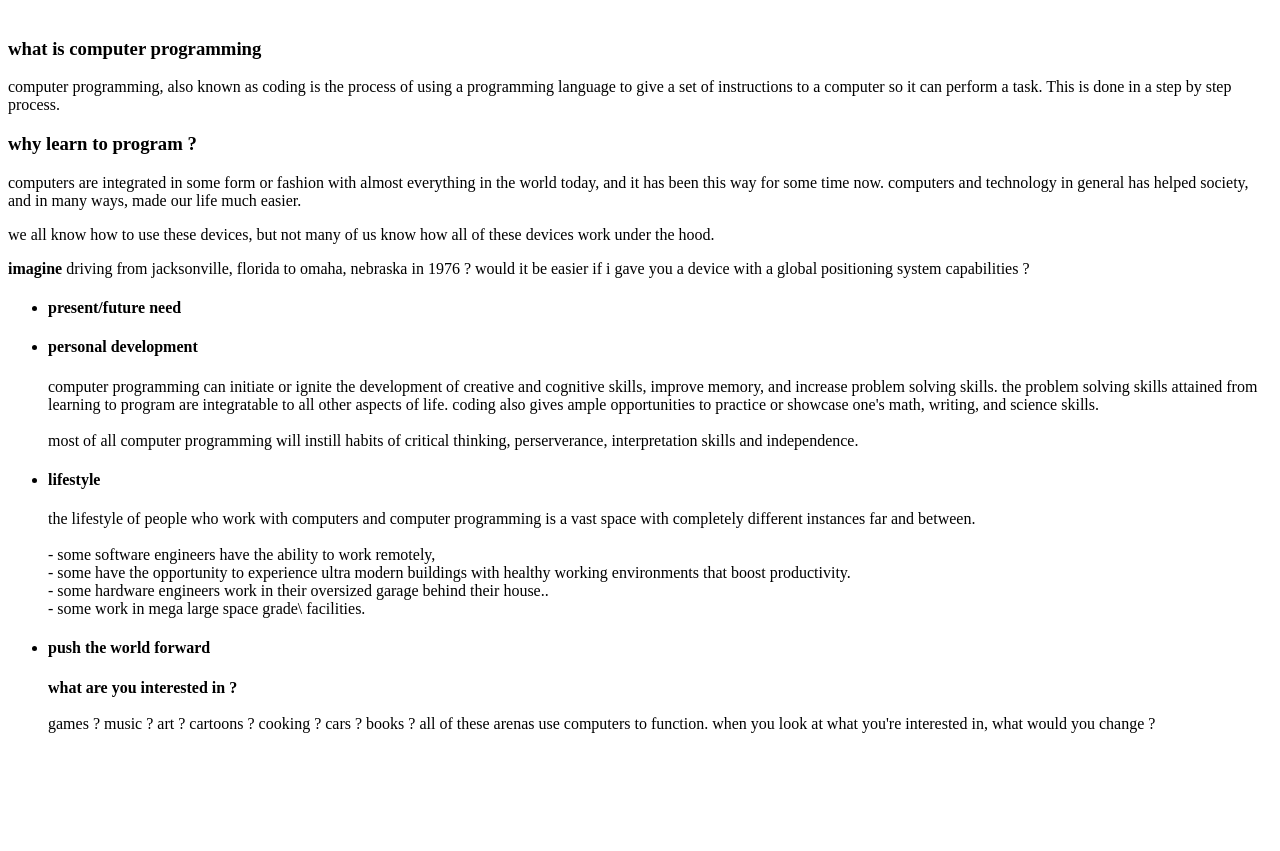
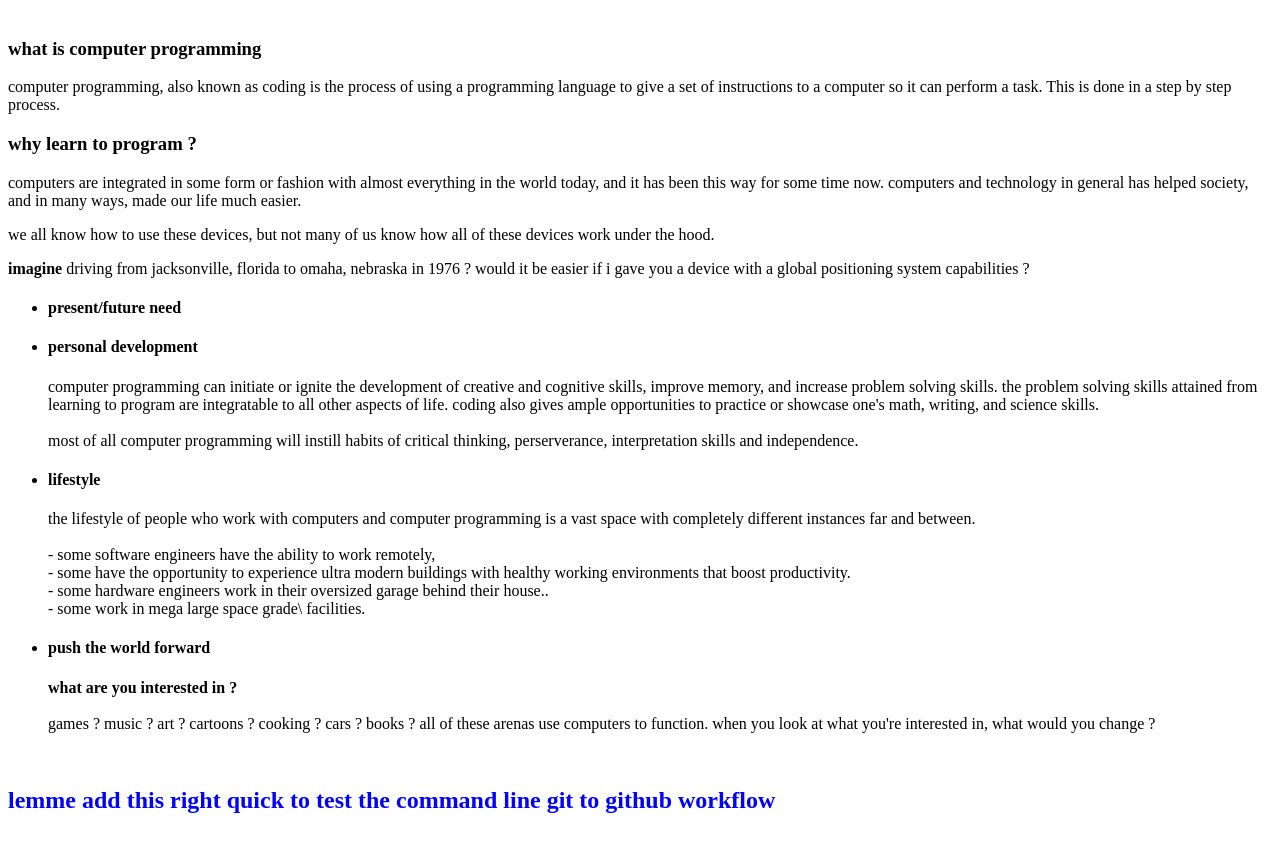
Before and after one commit to wysifu/msCSintro223, a plain HTML site: page index.html in a window 1280 px wide. Shown: the part 79-930 px from the top of the page. Before the commit the page ends 854 px from the top, so only its background shows below. Drawn offline with Linux system fonts and the light colour scheme.

Commit message:
commit three technically
commit dos was from terminal but I don't see it in GitHub

```diff
--- a/index.html
+++ b/index.html
@@ -90,5 +90,9 @@
     </section>
 
     <br>
+
+    <h2 id="newNew" style="color:blue">lemme add this right quick to test the command line git to github workflow</h2>
+
+    <br>
 </body>
 </html>
```
